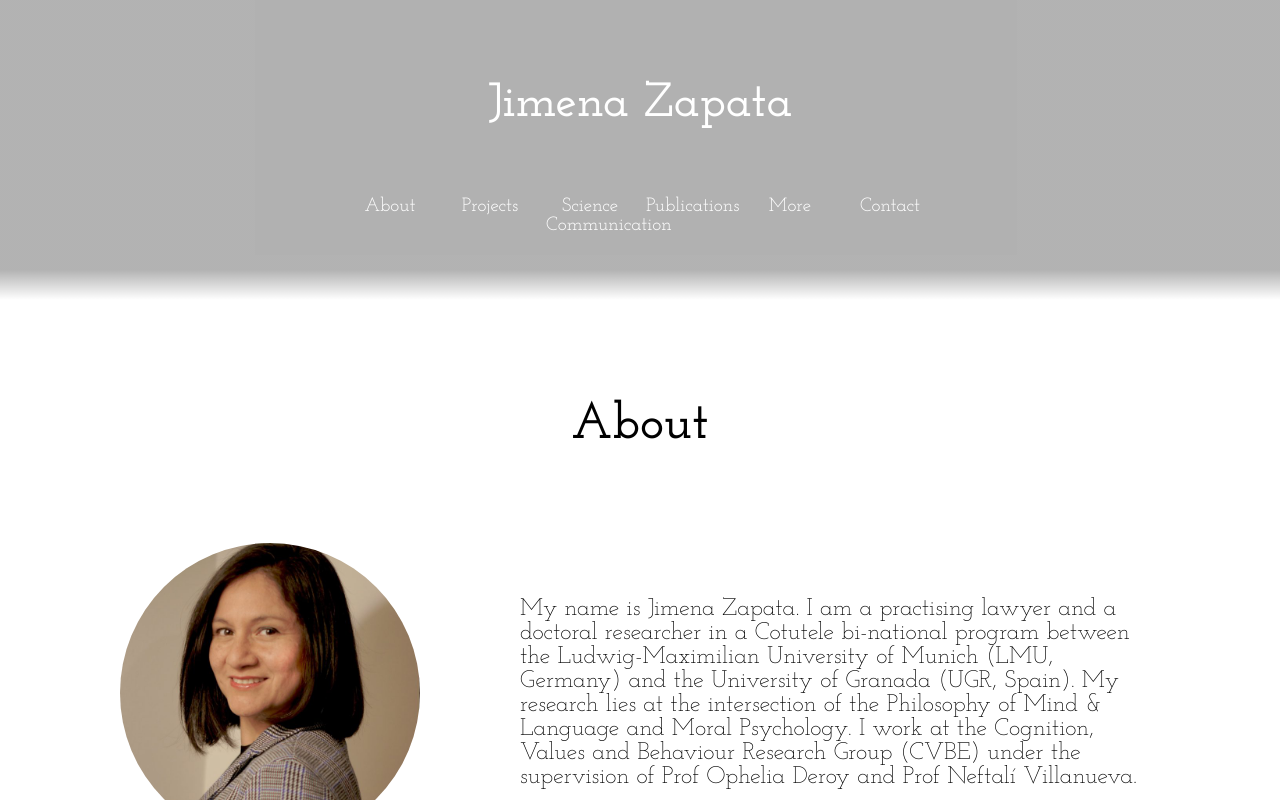
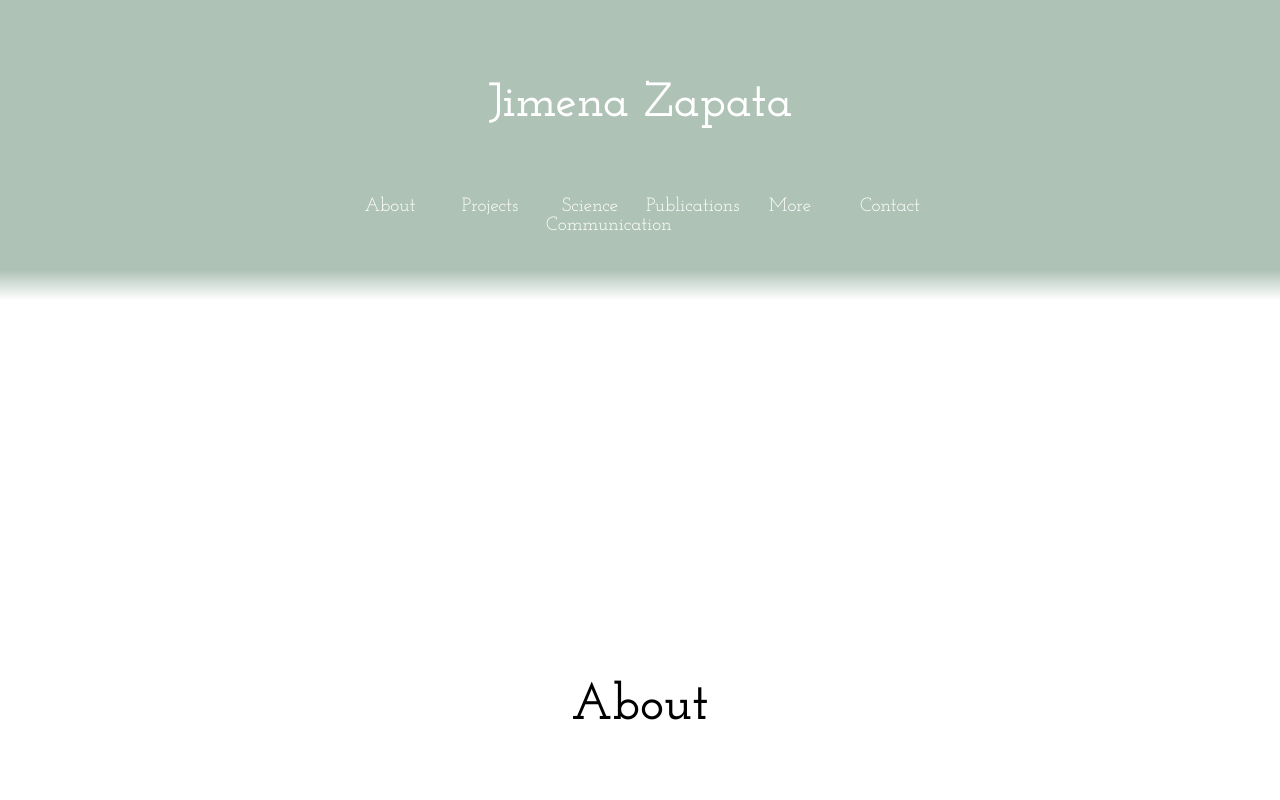
Before and after one commit to MariaJGuerrero/J.Z-personal-page, a React (Vite) app: page / in a window 1280 px wide. Built offline with nearby package versions, Linux system fonts and the light colour scheme; a web font is replaced by a local one.

Commit message:
burger menu V2

```diff
--- a/src/components/home.tsx
+++ b/src/components/home.tsx
@@ -22,7 +22,7 @@
     const [scroll, setScroll] = useState<number>(0);
 
     const [hamburgerOpen, setHamburgerOpen] = useState<boolean>(false)
-    console.log( hamburgerOpen)
+
 
     const toggleHamburger = () => {
         setHamburgerOpen(!hamburgerOpen)
@@ -61,14 +61,17 @@
             <div className= "burger-menu" >
                 <div className="hamburger" onClick={() => {toggleHamburger()}}>
                     <Hamburger />
-                    <ul className={hamburgerOpen ? "burger-inline" : "burger-none"}>
-                        {navList.map((element)=>
-                            <li className="sections-buttons"><button onClick={()=> scrolling(element.id)} className="nav-buttons">{element.name}</button></li>
-                        )}
-                    </ul>
                 </div>
+
             </div>
         </header>
+        <div className={hamburgerOpen ? "burger-inline" : "burger-none"}>
+            <ul>
+                {navList.map((element)=>
+                    <li className="sections-buttons"><button onClick={()=> scrolling(element.id)} className="nav-buttons">{element.name}</button></li>
+                )}
+            </ul>
+        </div>
         <div ref={container} className="all-sections">
             <section id="about" className="about-section">
                 <h2>About</h2>
--- a/src/styles/home.css
+++ b/src/styles/home.css
@@ -23,10 +23,9 @@
     flex-direction: column;
     justify-content: center;
     align-items: center;
-    background: linear-gradient(black 90%, transparent) ;
+    background: linear-gradient(#AEC2B6 90%, transparent) ;
     width: 100%;
     height: 300px;
-    opacity: 0.3;
     transition: 0.5;
 }
 
@@ -211,7 +210,7 @@
     justify-content: center;
     align-items: center;
     flex-direction: column;
-    background-color: #6E85B7;
+    background-color: #94AF9F /*#6E85B7*/;
     opacity: 0.8;
 }
 
@@ -240,10 +239,13 @@
     }
 
     .burger-inline{
-        display: inline;
+        display: flex;
+        flex-direction: column;
         width: 50vw;
-        margin-top: 290px;
-        transform: translateX(-50%);
+        position: absolute;
+        background: #BBD6B8;
+        top: 67px;
+        right: 0;
      }
 
      .burger-none{
```
